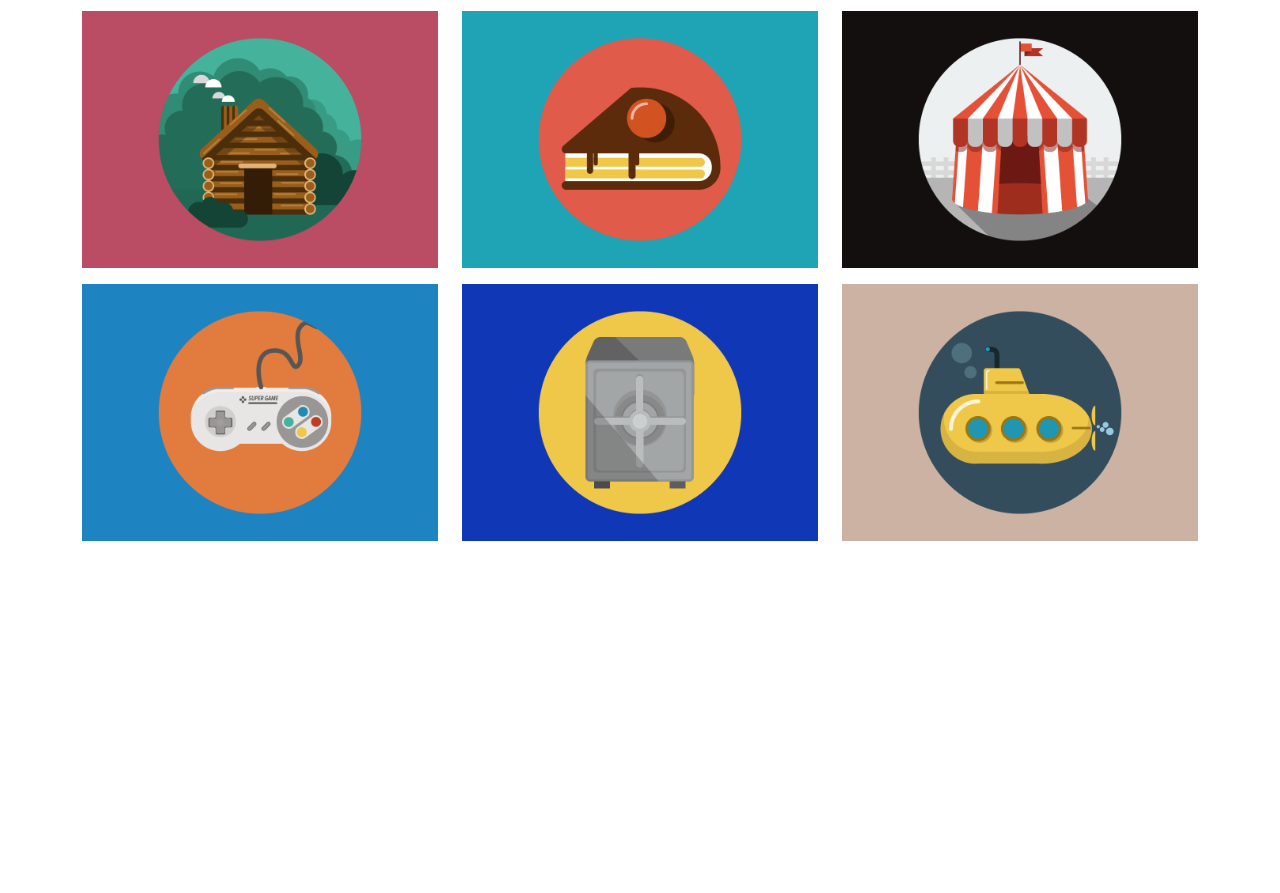
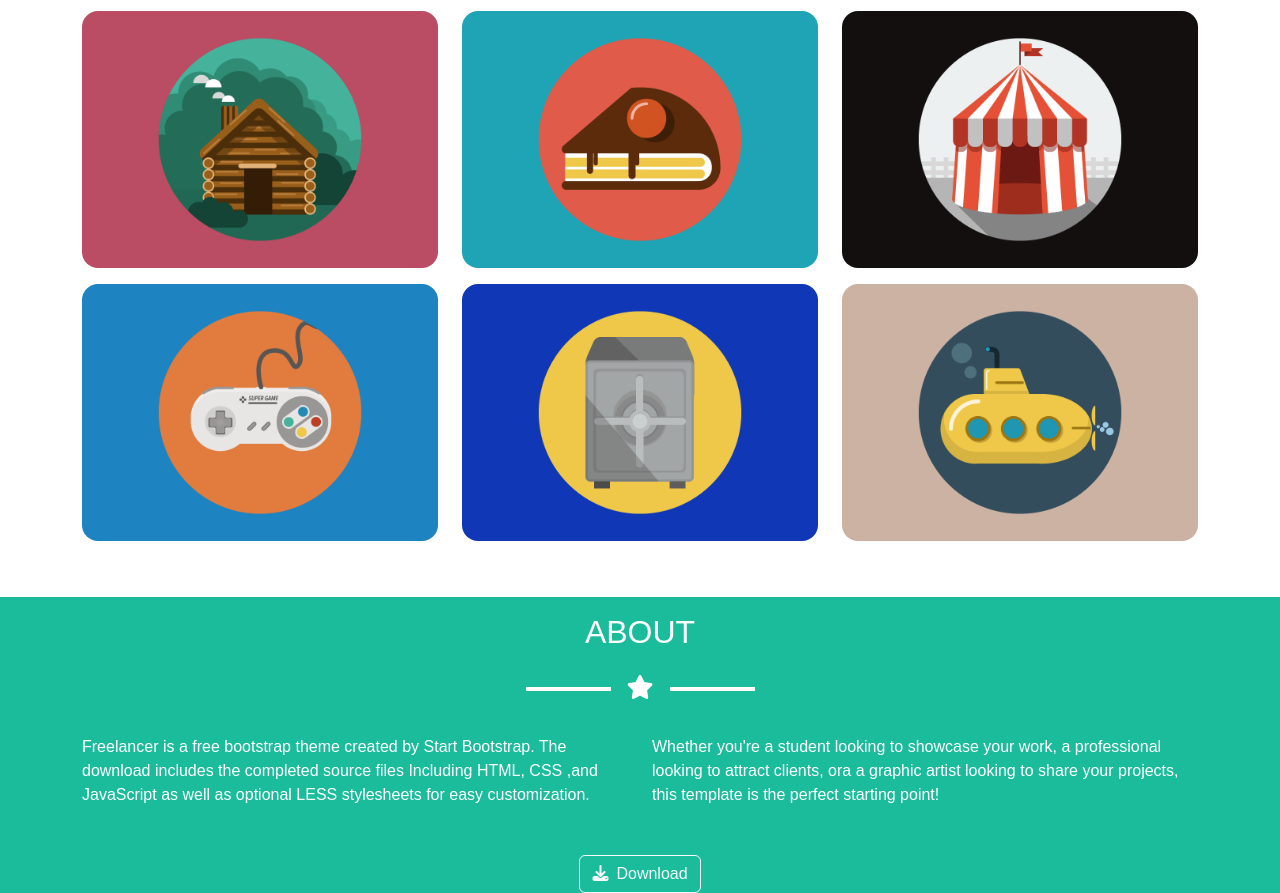
Before and after one commit to EliaMagris/html-css-bootstrap-freelancer, a plain HTML site: page index.html in a window 1280 px wide. Shown: the part 513-1406 px from the top of the page. Before the commit the page ends 1062 px from the top, so only its background shows below. Drawn offline with nearby package versions, Linux system fonts and the light colour scheme.

Commit message:
fine parte about

```diff
--- a/assets/css/style.css
+++ b/assets/css/style.css
@@ -55,3 +55,9 @@
 }
 
 /* image section completed */
+
+.fa-download{
+   padding-right: 0.5rem;
+}
+
+/* end part about */
--- a/index.html
+++ b/index.html
@@ -85,17 +85,53 @@
               <div class="orizontal-line color-blacK"></div>
             </div>
           </div>
-          <div class="col-12 col-md-6 col-lg-4 py-2"><img class="image-width" src="assets/img/cabin.png" alt=""></div>
-          <div class="col-12 col-md-6 col-lg-4 py-2"><img class="image-width" src="assets/img/cake.png" alt=""></div>
-          <div class="col-12 col-md-6 col-lg-4 py-2"><img class="image-width" src="assets/img/circus.png" alt=""></div>
-          <div class="col-12 col-md-6 col-lg-4 py-2"><img class="image-width" src="assets/img/game.png" alt=""></div>
-          <div class="col-12 col-md-6 col-lg-4 py-2"><img class="image-width" src="assets/img/safe.png" alt=""></div>
-          <div class="col-12 col-md-6 col-lg-4 py-2"><img class="image-width" src="assets/img/submarine.png" alt=""></div>
+          <div class="col-12 col-md-6 col-lg-4 py-2">
+            <img class="image-width rounded-4" src="assets/img/cabin.png" alt="" />
+          </div>
+          <div class="col-12 col-md-6 col-lg-4 py-2">
+            <img class="image-width rounded-4" src="assets/img/cake.png" alt="" />
+          </div>
+          <div class="col-12 col-md-6 col-lg-4 py-2">
+            <img class="image-width rounded-4" src="assets/img/circus.png" alt="" />
+          </div>
+          <div class="col-12 col-md-6 col-lg-4 py-2">
+            <img class="image-width rounded-4" src="assets/img/game.png" alt="" />
+          </div>
+          <div class="col-12 col-md-6 col-lg-4 py-2">
+            <img class="image-width rounded-4" src="assets/img/safe.png" alt="" />
+          </div>
+          <div class="col-12 col-md-6 col-lg-4 py-2">
+            <img class="image-width rounded-4" src="assets/img/submarine.png" alt="" />
+          </div>
         </div>
       </div>
     </section>
 
     <!-- image section completed -->
+
+    <section class="green-color-avatar mt-5">
+      <div class="container text-white">
+        <div class="row">
+          <div class="col-12 text-center pt-3"><h2>ABOUT</h2></div>
+          <div class="col-12">
+            <div class="star-line py-3">
+              <div class="orizontal-line color-white"></div>
+              <div><i class="fa-solid fa-star"></i></div>
+              <div class="orizontal-line color-white"></div>
+            </div>
+          </div>
+          <div class="col-12">
+            <div class="row">
+              <div class="col-12 pt-3 col-md-6">Freelancer is a free bootstrap theme created by Start Bootstrap. The download includes the completed source files Including HTML, CSS ,and JavaScript as well as optional LESS stylesheets for easy customization.</div>
+              <div class="col-12 pt-3 col-md-6">Whether you're a student looking to showcase your work, a professional looking to attract clients, ora a graphic artist looking to share your projects, this template is the perfect starting point!</div>
+            </div>
+          </div>
+          <div class="col-12 text-center"><button type="button" class="btn btn-outline-light mt-5"><i class="fa-solid fa-download"></i>Download</button></div>
+        </div>
+      </div>
+    </section>
+
+    <!-- end part about -->
 
     <script
       src="https://cdn.jsdelivr.net/npm/bootstrap@5.2.2/dist/js/bootstrap.bundle.min.js"
```
